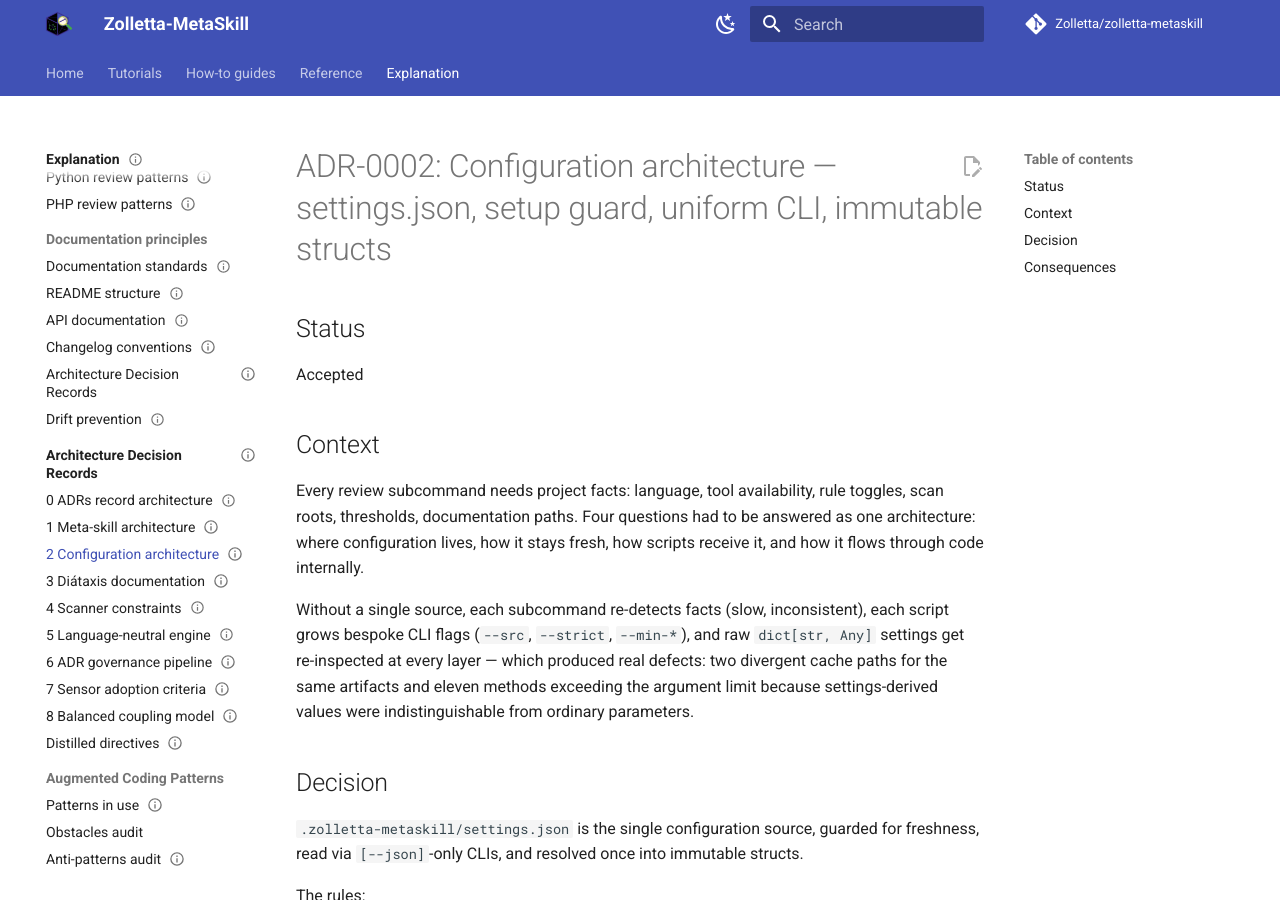
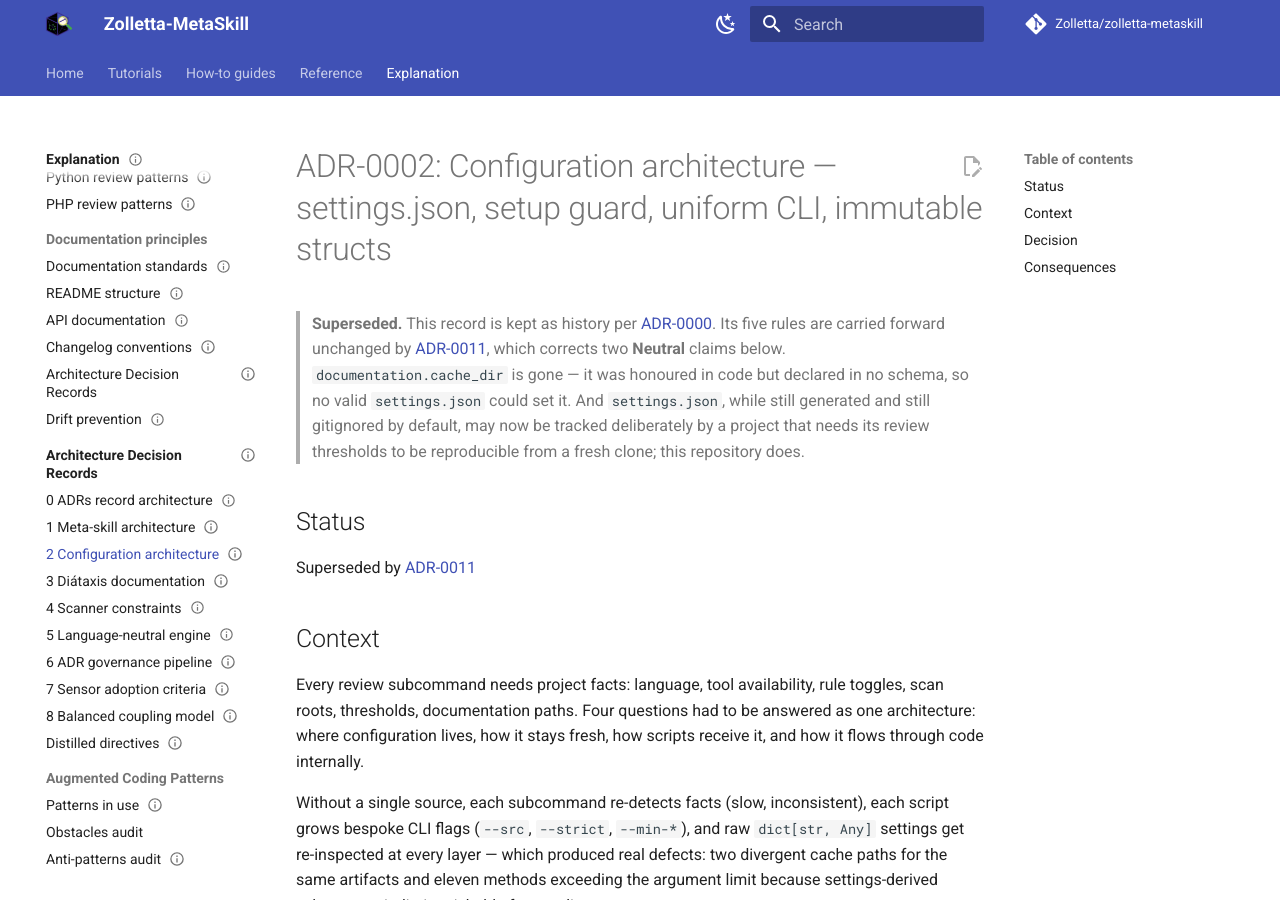
Before and after one commit to Zolletta/zolletta-metaskill, an MkDocs documentation site: the page built from docs/explanation/adr/architecture/0002-configuration-architecture.md, in a window 1280 px wide and 900 px high. Built offline with MkDocs 1.6.1 and Material for MkDocs 9.7.7, drawn with Linux system fonts in a browser that asks for light colours; comment, search, counter and statistics services are not loaded.

Commit message:
docs(adr): supersede ADR-0002 with ADR-0011 on configuration architecture
ADR-0002 stated two policies the code no longer implements, and an Accepted
record cannot be edited — ADR-0000 makes supersession the only exit. Both are
corrected in ADR-0011, which carries ADR-0002's five rules forward unchanged.

documentation.cache_dir was honoured by resolve_cache_dir but declared in no
schema. $defs.documentation closes with additionalProperties: false and never
listed the key, so no valid settings.json could ever set it. The branch was
deleted on 2026-10-11; ADR-0002:49 still called it "the only way to point
output outside the repository".

The second correction is this repository's own behaviour, not a product change.
ADR-0002:48 called settings.json "a generated, gitignored artifact", which was
true until 4770d79 narrowed .gitignore so the file alone is tracked.
ProjectConfig.load_settings returns {} when the file is missing — no error, no
warning — so a fresh clone ran every sensor on different numbers than its rules
stated. The fix is recorded as a rule: still generated, still gitignored by
default, but trackable where reproducibility demands it.

Each of ADR-0002's five rules was re-verified before being carried forward —
DocumentorSettings is frozen, the setup guard is still in SKILL.md,
ProjectConfig.iter_files still honours every exclude source git knows. The
Negative section now states the cost of tracking settings.json plainly: it
diffs on every setup run for reasons unrelated to policy, accepted because a
silent fallback to different numbers is worse.

Numbered 0011 rather than the unused 0009, which is held for the
complexity-threshold decision; numbers are append-only and never reused.

```diff
--- a/docs/explanation/adr/architecture/0002-configuration-architecture.md
+++ b/docs/explanation/adr/architecture/0002-configuration-architecture.md
@@ -7,9 +7,18 @@
 
 # ADR-0002: Configuration architecture — settings.json, setup guard, uniform CLI, immutable structs
 
+> **Superseded.** This record is kept as history per
+> [ADR-0000](0000-adrs-record-architecture-not-activity.md). Its five rules are carried forward
+> unchanged by
+> [ADR-0011](0011-configuration-architecture-corrected.md), which corrects two **Neutral** claims
+> below. `documentation.cache_dir` is gone — it was honoured in code but declared in no schema, so
+> no valid `settings.json` could set it. And `settings.json`, while still generated and still
+> gitignored by default, may now be tracked deliberately by a project that needs its review
+> thresholds to be reproducible from a fresh clone; this repository does.
+
 ## Status
 
-Accepted
+Superseded by [ADR-0011](0011-configuration-architecture-corrected.md)
 
 ## Context
 
```
Also changed, not shown: docs/explanation/adr/architecture/0011-configuration-architecture-corrected.md (added, +60 -0 lines).
